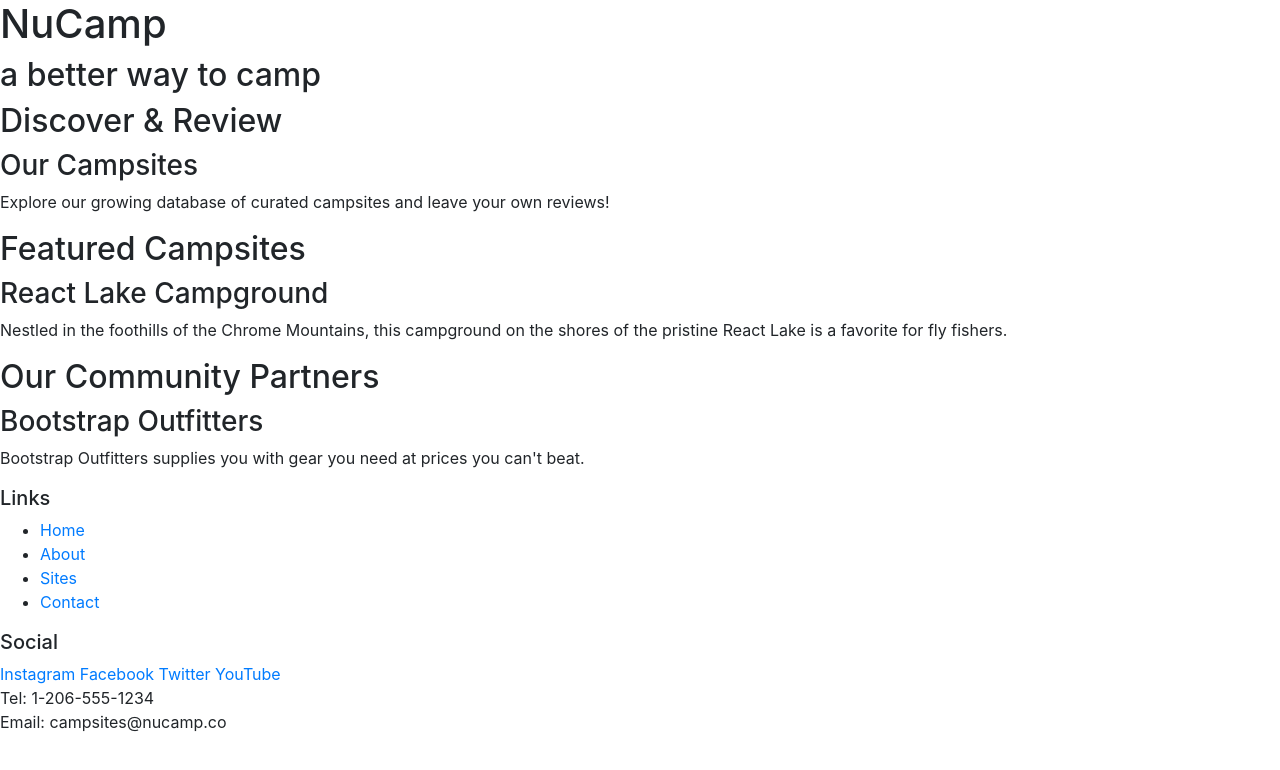
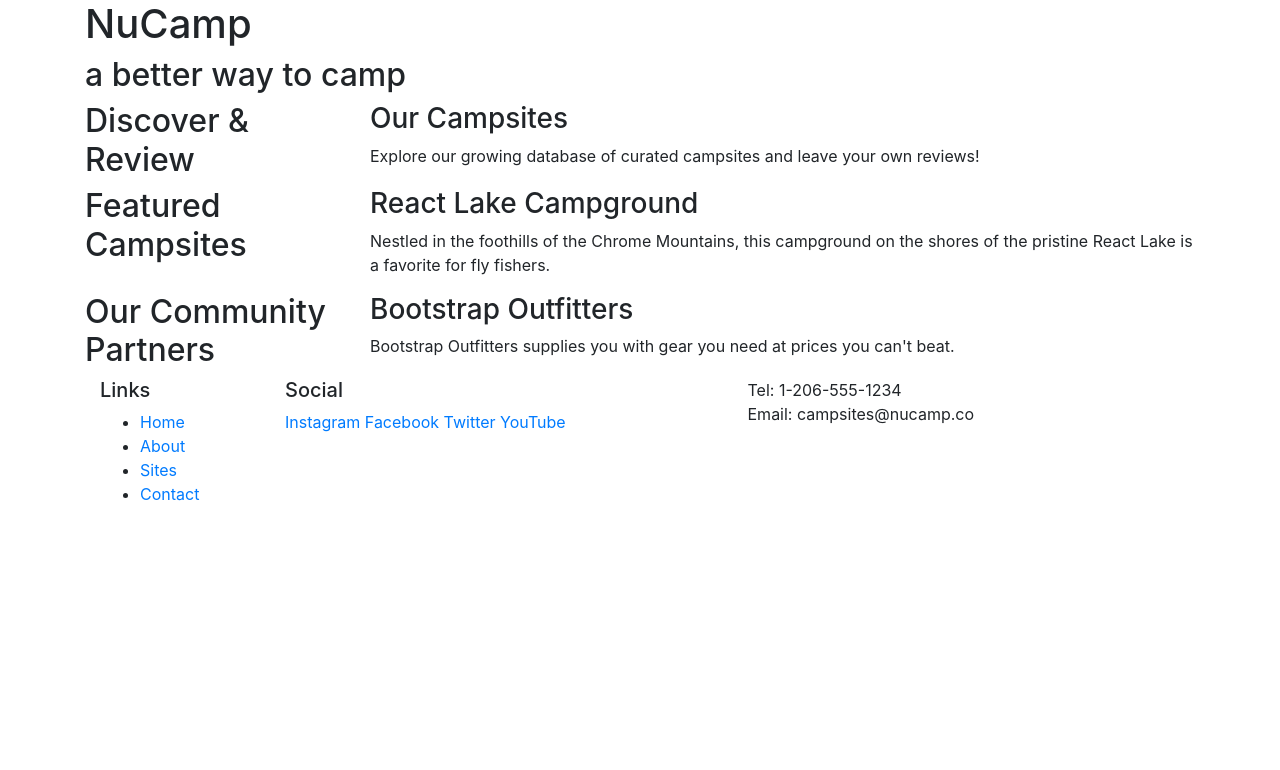
Before and after one commit to EdoMugen/bootsrap, a website: page index.html in a window 1280 px wide. Drawn offline with nearby package versions, Linux system fonts and the light colour scheme.

Commit message:
Setting up the grid

```diff
--- a/index.html
+++ b/index.html
@@ -1,5 +1,3 @@
-
-
 <!DOCTYPE html>
 <html lang="en">
 
@@ -15,34 +13,59 @@
 </head>
 
 <body>
-
     <header>
-        <div>
+        <div class="container">
+            <div class="row">
+                <div class="col">
                     <h1>NuCamp</h1>
                     <h2>a better way to camp</h2>
                 </div>
+            </div>
+        </div>
     </header>
-
-    <div>
+    <div class="container">
+        <div class="row">
+            <div class="col-sm-4 col-md-3">
                 <h2>Discover & Review</h2>
+            </div>
+            <div class="col">
                 <h3>Our Campsites</h3>
-        <p>Explore our growing database of curated campsites and leave your own reviews!</p>
+                <p>
+                    Explore our growing database of curated campsites and leave your own
+                    reviews!
+                </p>
+            </div>
         </div>
 
-    <div>
+        <div class="row">
+            <div class="col-sm-4 col-md-3">
                 <h2>Featured Campsites</h2>
+            </div>
+            <div class="col">
                 <h3>React Lake Campground</h3>
-        <p>Nestled in the foothills of the Chrome Mountains, this campground on the shores of the pristine React Lake is a favorite for fly fishers.</p>
+                <p>
+                    Nestled in the foothills of the Chrome Mountains, this campground on
+                    the shores of the pristine React Lake is a favorite for fly fishers.
+                </p>
             </div>
-
-    <div>
+        </div>
+    <div class="row">
+        <div class="col-sm-4 col-md-3">
             <h2>Our Community Partners</h2>
+        </div>
+        <div class="col">
             <h3>Bootstrap Outfitters</h3>
-        <p>Bootstrap Outfitters supplies you with gear you need at prices you can't beat.</p>
+            <p>
+                Bootstrap Outfitters supplies you with gear you need at prices you can't
+                beat.
+            </p>
+        </div>
     </div>
 
     <footer>
-        <div>
+        <div class="container">
+            <div class="row">
+                <div class="col-4 col-sm-2">
                     <h5>Links</h5>
                     <ul>
                         <li><a href="#">Home</a></li>
@@ -51,16 +74,18 @@
                         <li><a href="#">Contact</a></li>
                     </ul>
                 </div>
-        <div>
+                <div class="col-6 col-sm-5">
                     <h5>Social</h5>
                     <a href="http://instagram.com/">Instagram</a>
                     <a href="http://facebook.com/">Facebook</a>
                     <a href="http://twitter.com/">Twitter</a>
                     <a href="http://youtube.com/">YouTube</a>
                 </div>
-        <div>
+                <div class="col-sm-4">
                     Tel: 1-206-555-1234<br />
                     Email: campsites@nucamp.co
+                </div>
+            </div>
         </div>
     </footer>
 
@@ -68,7 +93,6 @@
     <script src="node_modules/jquery/dist/jquery.slim.min.js"></script>
     <script src="node_modules/popper.js/dist/umd/popper.min.js"></script>
     <script src="node_modules/bootstrap/dist/js/bootstrap.min.js"></script>
-
 </body>
 
 </html>
```
Lines whose indentation alone changed are shown as unchanged.
